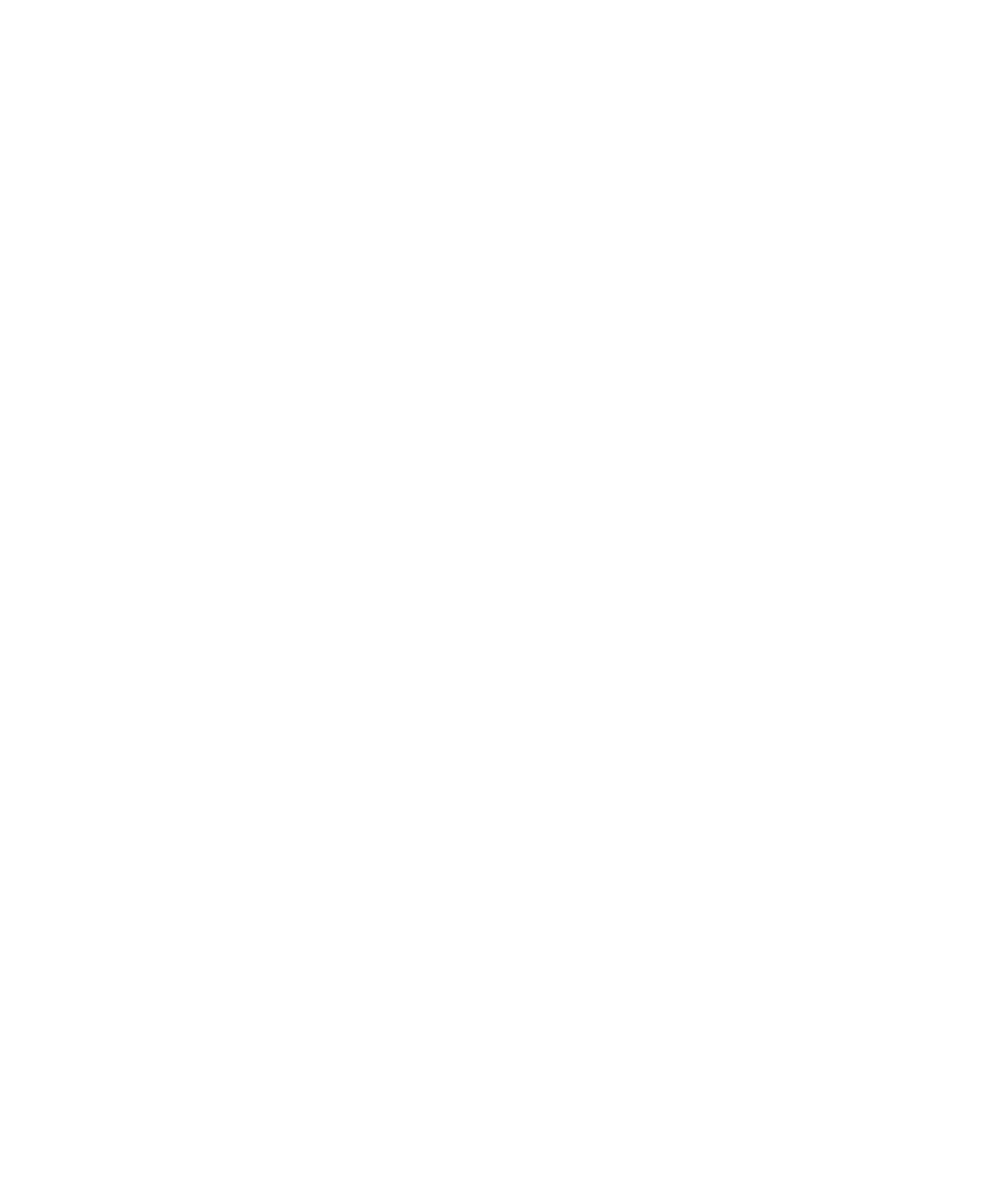
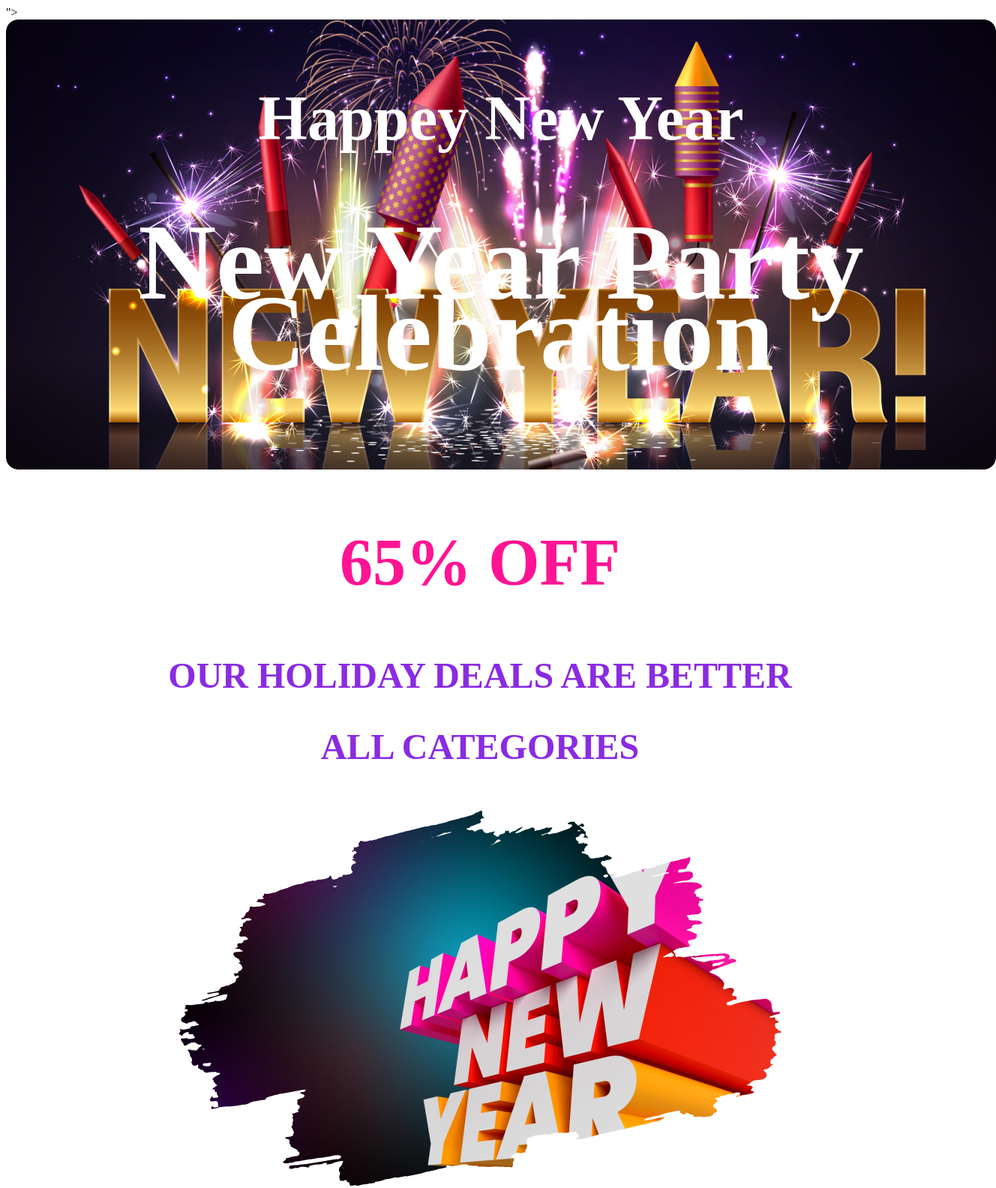
Before and after one commit to farhan-ahmed-abujar/my-frist-assigment, a plain HTML site: page index.html in a window 1280 px wide. Shown: the whole page at 75% size, 1328 px wide, since content can reach past the window. Before the commit the page ends 800 px from the top, so only its background shows below. Drawn offline with Linux system fonts and the light colour scheme; a small style sheet from the web is missing.

Commit message:
frist header farhan ashik shakib

```diff
--- a/index.html
+++ b/index.html
@@ -4,8 +4,40 @@
     <meta charset="UTF-8">
     <meta name="viewport" content="width=device-width, initial-scale=1.0">
     <title>My Frist Assigment</title>
+    <link rel="stylesheet" href="<link rel="preconnect" href="https://fonts.googleapis.com">
+    <link rel="preconnect" href="https://fonts.gstatic.com" crossorigin>
+    <link href="https://fonts.googleapis.com/css2?family=Open+Sans&display=swap" rel="stylesheet">">
+    <link rel="stylesheet" href="font-family: 'Open Sans', sans-serif;">
+
+    <link rel="stylesheet" href="styles/frist.css">
 </head>
 <body>
+     <header class="frist-header">
+          <div class="header">
+            <h3 ><span class="Happy">Happey New Year</span></h3>
+            <h1>New Year Party Celebration</h1>
+        </div>
+     </header>
+     <main>
+        <section class="description">
+              <div>
+            <h2 class="farhan">65% OFF</h2>
+            <h2 class="abujar">OUR HOLIDAY DEALS ARE BETTER</h2>
+            <h2 class="ashik">ALL CATEGORIES</h2>
+           <br>
+              <div class="shakib" >
+                <img src="resources/Vector.png" alt="">
+              </div>
+
+        </div>
+    </section>
+
+     </main>
+     <footer>
+
+
+     </footer>
+
 
 </body>
 </html>
--- /dev/null
+++ b/styles/frist.css
@@ -0,0 +1,71 @@
+
+  .skill{
+    align-items: center;
+    justify-content: space-between;
+  }
+.header{
+    color: #FFF;
+    text-align: center;
+    font-family: Merriweather;
+    font-size: 72px;
+    font-style: normal;
+    font-weight: 900;
+    line-height: 95px; /* 131.944% */
+}
+.happy{
+    text-align: center;
+    font-size: 32px;
+}
+.farhan{
+    color: deeppink;
+    text-align: center;
+    font-size: 88px;
+    font-style: normal;
+    font-weight: 700;
+    line-height: normal;
+}
+.abujar{
+    text-align: center;
+font-size: 24px;
+font-style: normal;
+font-weight: 500;
+line-height: normal;
+color: blueviolet;
+}
+.ashik{
+    text-align: center;
+font-size: 48px;
+font-style: normal;
+font-weight: 700;
+line-height: normal;
+color: blueviolet;
+}
+.shakib{
+   width: 100%;
+   margin: auto;
+   display: flex;
+   justify-content: center;
+}
+
+.New-year{
+    width: 1600px;
+height: 7335px;
+background: #FFF;
+}
+.abujar{
+    text-align: center;
+font-size: 48px;
+font-style: normal;
+font-weight: 700;
+line-height: normal;
+}
+.frist-header{
+    background-image: url('../resources/Banner\ Image.png');
+    width: 1320px;
+    height: 600px;
+    border-radius: 16px;
+    display: flex;
+    border-radius: 16px;
+background: linear-gradient(180deg, #070211 0%, rgba(7, 2, 17, 0.00);
+
+}
```
Also changed, not shown: resources/65% OFF.png (added), resources/ALL CATEGORIES.png (added), resources/OUR HOLIDAY DEALS ARE BETTER.png (added), resources/Vector.png (added).
